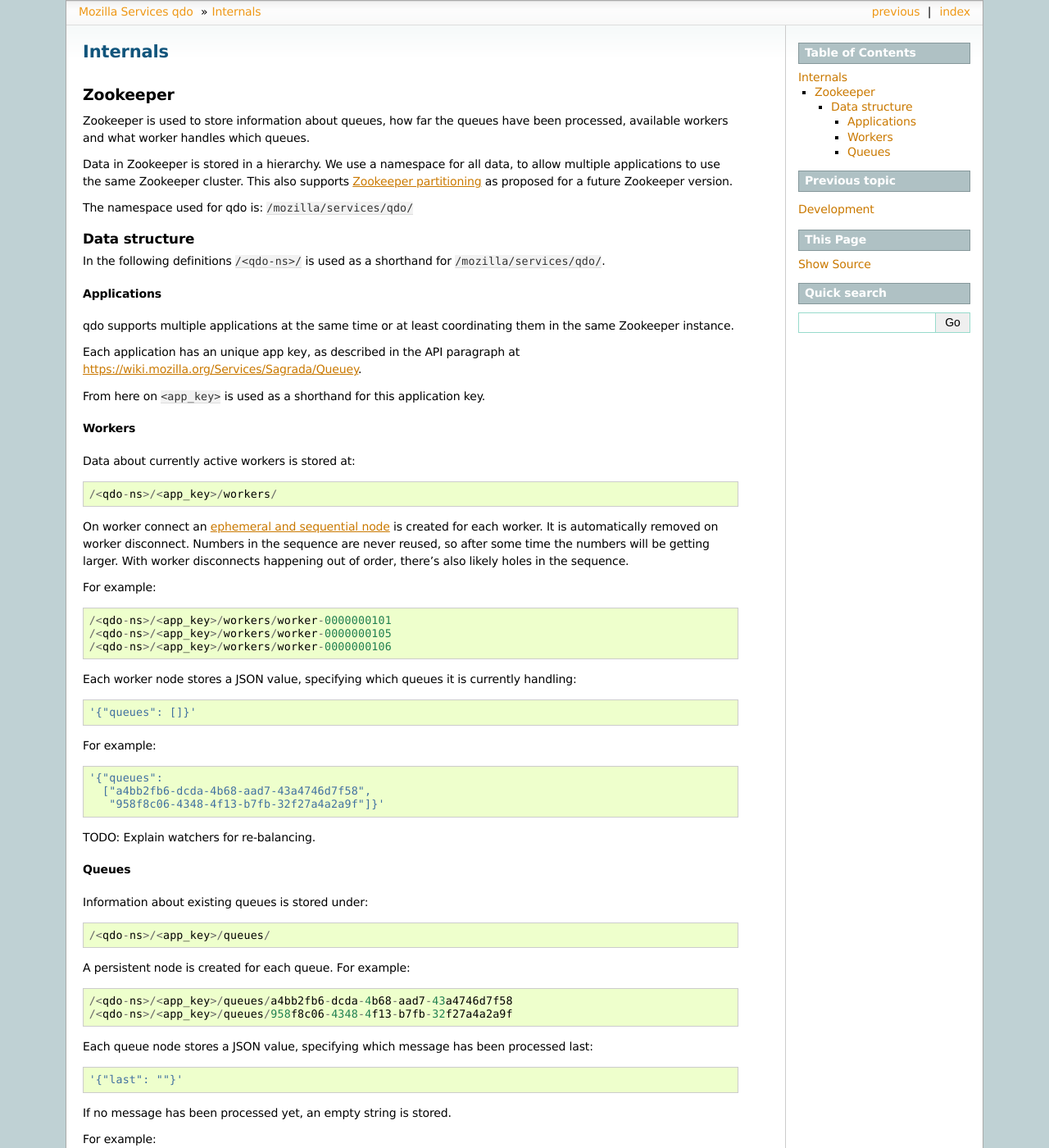
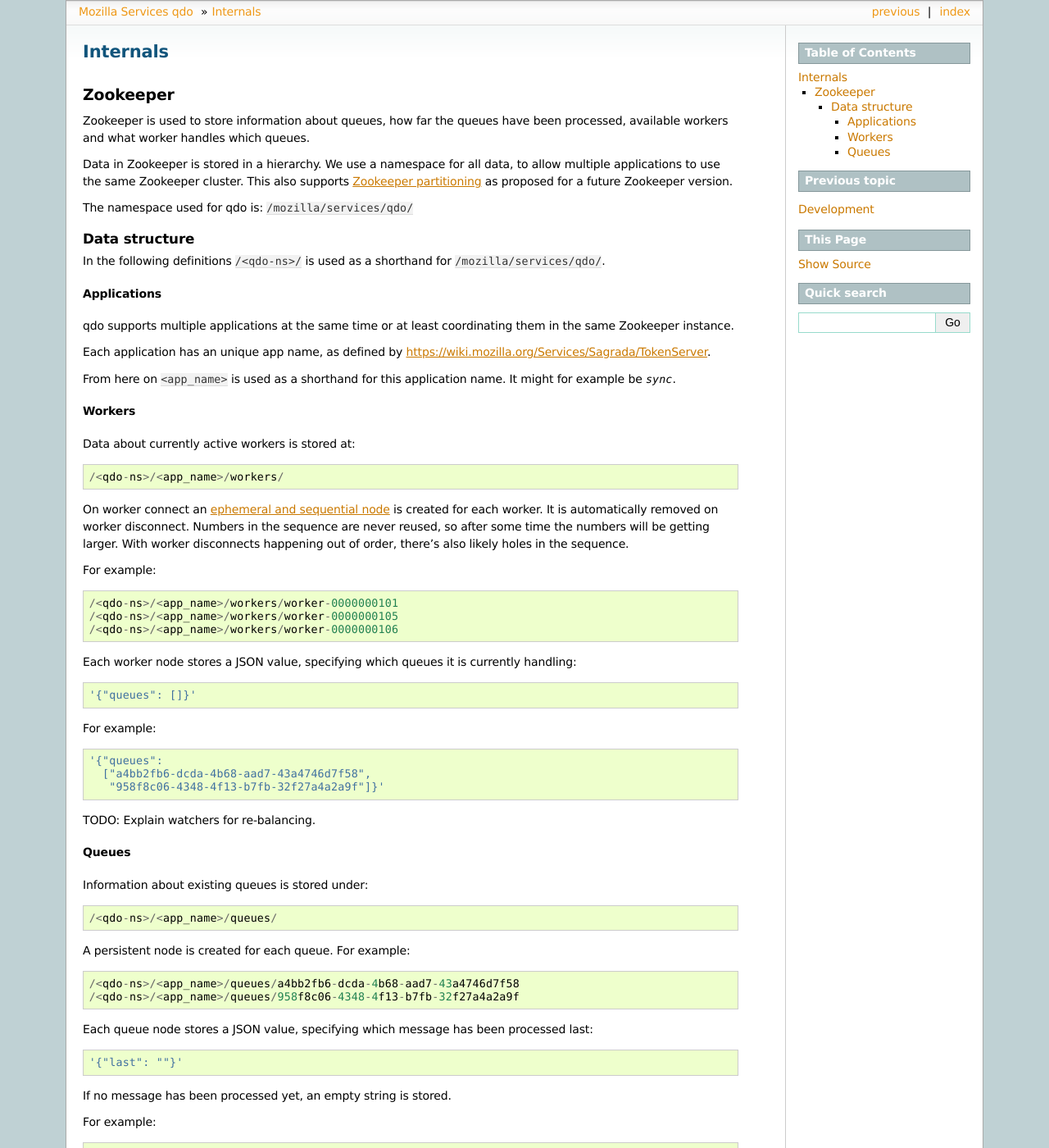
Before and after one commit to mozilla-services/qdo, a Sphinx documentation site: the page built from docs/internals.rst, in a window 1280 px wide and 1400 px high. Shown: the whole window at 82% size. Built offline with Sphinx 7.4.7, drawn with Linux system fonts in a browser that asks for light colours.

Commit message:
There's currently no app_key, use app_name instead

```diff
--- a/docs/internals.rst
+++ b/docs/internals.rst
@@ -28,17 +28,18 @@ Applications
 qdo supports multiple applications at the same time or at least coordinating
 them in the same Zookeeper instance.
 
-Each application has an unique app key, as described in the API paragraph
-at https://wiki.mozilla.org/Services/Sagrada/Queuey.
+Each application has an unique app name, as defined by
+https://wiki.mozilla.org/Services/Sagrada/TokenServer.
 
-From here on ``<app_key>`` is used as a shorthand for this application key.
+From here on ``<app_name>`` is used as a shorthand for this application name.
+It might for example be `sync`.
 
 Workers
 +++++++
 
 Data about currently active workers is stored at::
 
-    /<qdo-ns>/<app_key>/workers/
+    /<qdo-ns>/<app_name>/workers/
 
 On worker connect an `ephemeral and sequential node
 <http://zookeeper.apache.org/doc/current/api/org/apache/zookeeper/CreateMode.html#EPHEMERAL_SEQUENTIAL>`_
@@ -49,9 +50,9 @@ also likely holes in the sequence.
 
 For example::
 
-    /<qdo-ns>/<app_key>/workers/worker-0000000101
-    /<qdo-ns>/<app_key>/workers/worker-0000000105
-    /<qdo-ns>/<app_key>/workers/worker-0000000106
+    /<qdo-ns>/<app_name>/workers/worker-0000000101
+    /<qdo-ns>/<app_name>/workers/worker-0000000105
+    /<qdo-ns>/<app_name>/workers/worker-0000000106
 
 Each worker node stores a JSON value, specifying which queues it is
 currently handling:
@@ -75,12 +76,12 @@ Queues
 
 Information about existing queues is stored under::
 
-    /<qdo-ns>/<app_key>/queues/
+    /<qdo-ns>/<app_name>/queues/
 
 A persistent node is created for each queue. For example::
 
-    /<qdo-ns>/<app_key>/queues/a4bb2fb6-dcda-4b68-aad7-43a4746d7f58
-    /<qdo-ns>/<app_key>/queues/958f8c06-4348-4f13-b7fb-32f27a4a2a9f
+    /<qdo-ns>/<app_name>/queues/a4bb2fb6-dcda-4b68-aad7-43a4746d7f58
+    /<qdo-ns>/<app_name>/queues/958f8c06-4348-4f13-b7fb-32f27a4a2a9f
 
 Each queue node stores a JSON value, specifying which message has been
 processed last:
```
